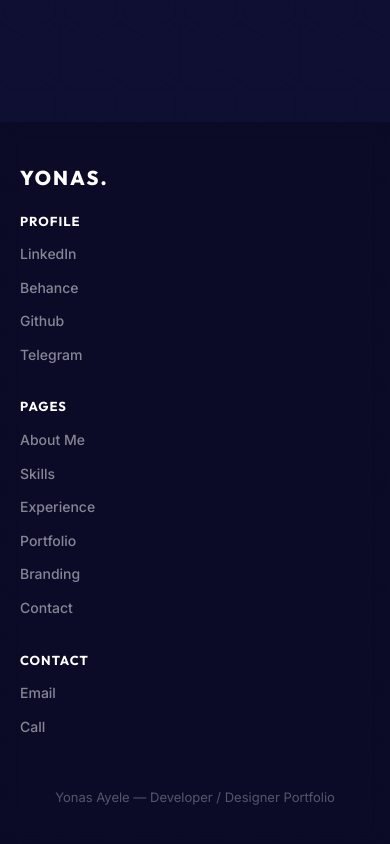
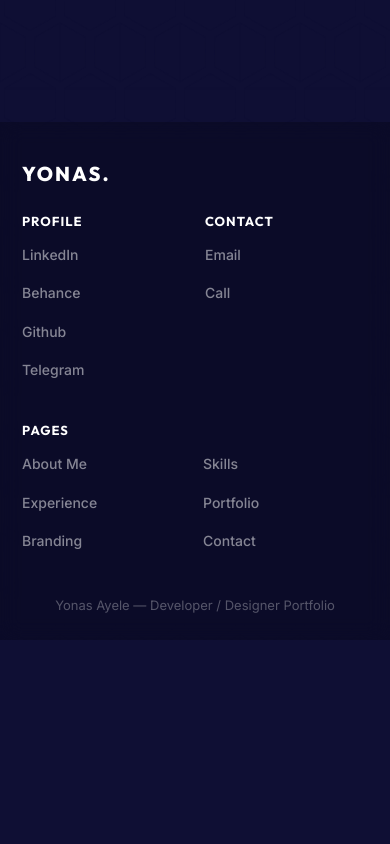
Before and after one commit to yonas1a/yonas_ayele, a React (Vite) app: page / in a window 390 px wide. Shown: the part 8678-9522 px from the top of the page. After the commit the page ends 9318 px from the top, so only its background shows below. Built offline with nearby package versions, Linux system fonts and the light colour scheme.

Commit message:
fixed the footer placed them in there place in the mobile view.

```diff
--- a/src/components/style.css
+++ b/src/components/style.css
@@ -1577,16 +1577,45 @@ div#percentage_bar {
 
   /* Footer */
   .footer {
-    padding: 40px 20px;
+    padding: 36px 22px 24px;
   }
   .footer-brand {
     font-size: 22px;
-    margin-bottom: 20px;
+    margin-bottom: 24px;
   }
   .footer-sections {
+    display: grid;
+    grid-template-columns: repeat(2, minmax(0, 1fr));
+    gap: 28px 20px;
     width: 100%;
-    flex-direction: column;
-    gap: 24px;
+  }
+  .footer-sections > div:first-child {
+    grid-column: 1;
+    grid-row: 1;
+  }
+  .footer_pages {
+    grid-column: 1 / -1;
+    grid-row: 2;
+  }
+  .footer-sections > div:last-child {
+    grid-column: 2;
+    grid-row: 1;
+  }
+  .footer_pages .footer-list {
+    display: grid;
+    grid-template-columns: repeat(2, minmax(0, 1fr));
+    column-gap: 16px;
+  }
+  .footer-list li {
+    margin-bottom: 10px;
+  }
+  .footer-link {
+    display: inline-block;
+    padding: 3px 0;
+  }
+  .footer-note {
+    margin-top: 30px;
+    line-height: 1.6;
   }
 
   /* Lightbox */
```
